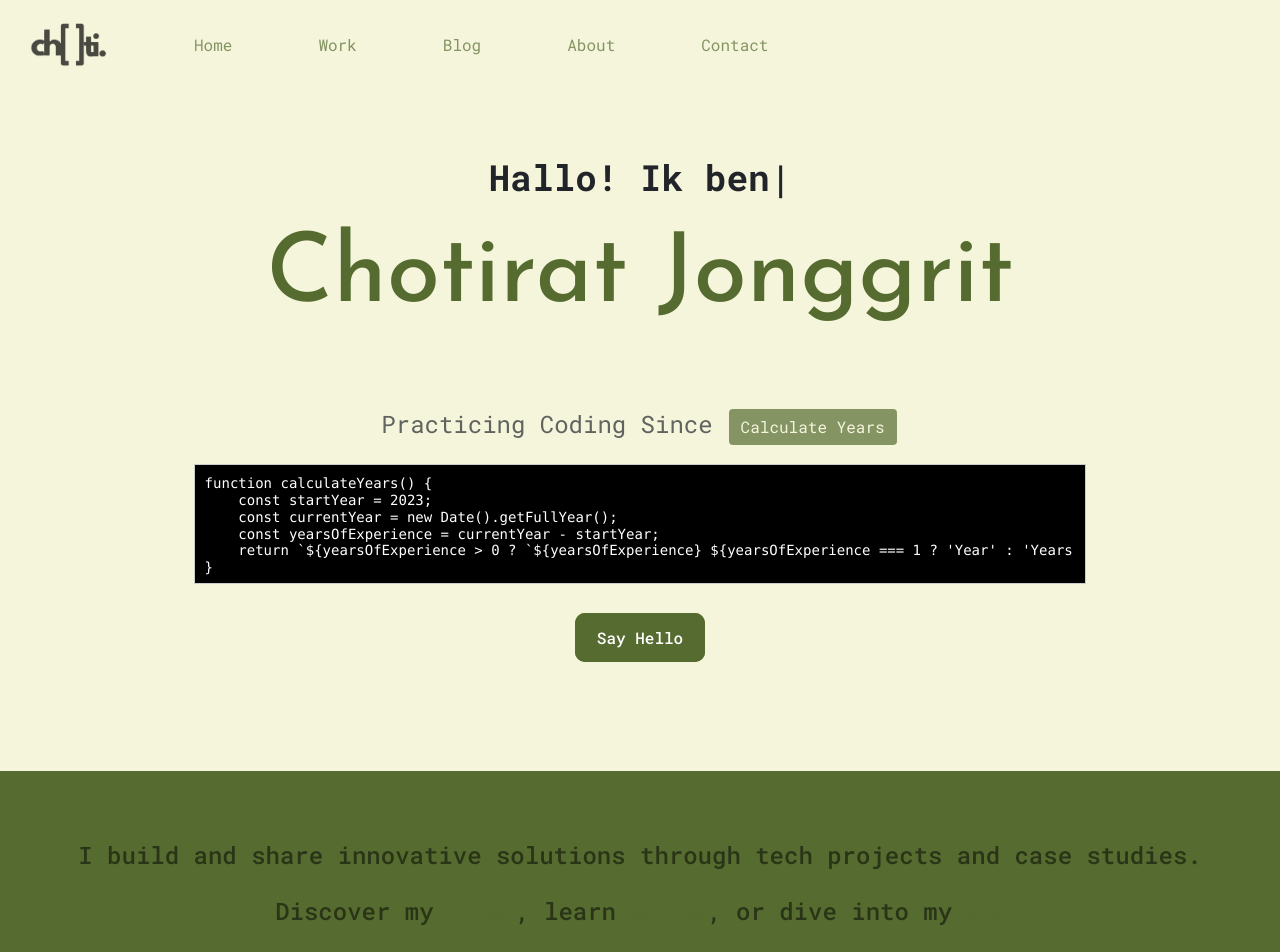
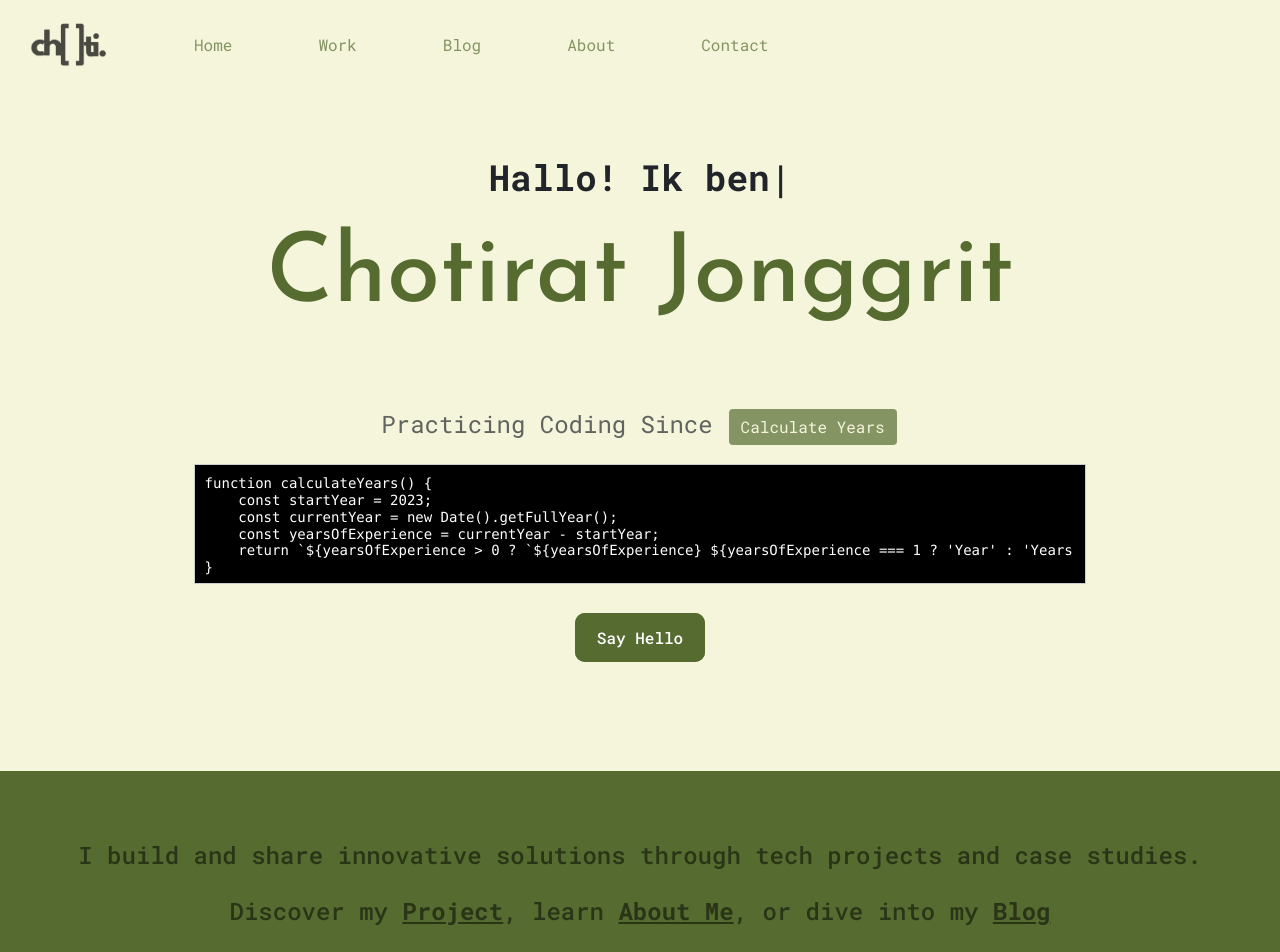
Before and after one commit to jgchoti/jgchoti.github.io, a React (Create React App) app: page / in a window 1280 px wide. Shown: the top 952 px of the page. Built offline with nearby package versions, Linux system fonts and the light colour scheme.

Commit message:
Update typography.css

```diff
--- a/src/style/typography.css
+++ b/src/style/typography.css
@@ -40,9 +40,10 @@ p {
 }
 
 .sub-header-text a {
-  color: var(--secondary-color);
-  font-family: var(--font-family);
-  font-size: 24px;
+  color: black;
+  font-size: 24px !important;
+  text-decoration: underline;
+  font-weight: 400;
 }
 
 .sub-header-text a:hover {
```
